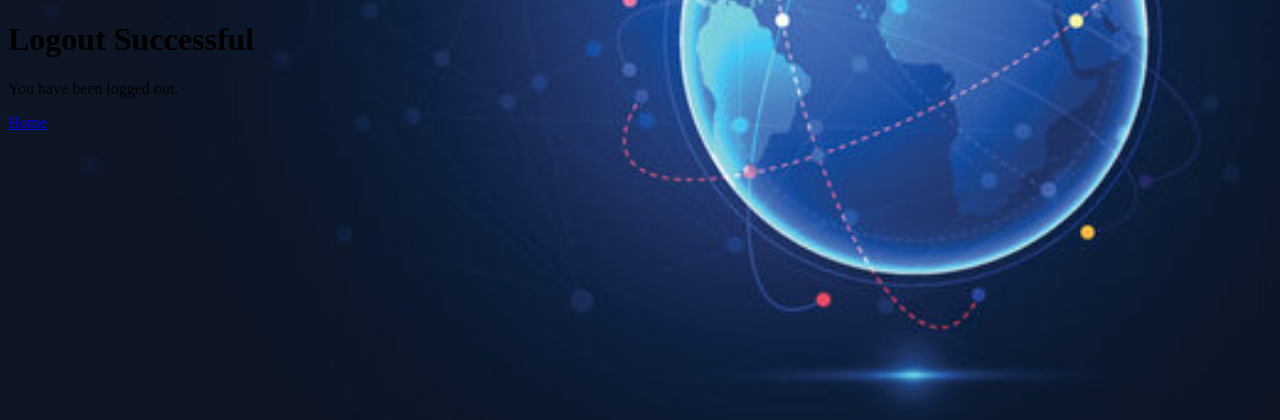
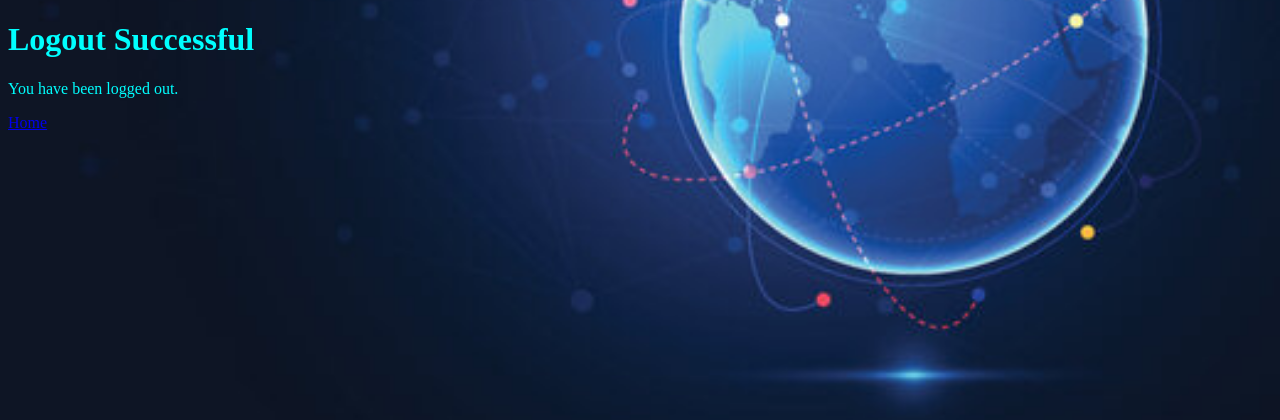
Before and after one commit to Hemant1415/News, a Flask app: page /out in a window 1280 px wide. Shown: the top 420 px of the page. Run offline with Flask 3, Linux system fonts and the light colour scheme; some libraries are stand-ins or nearby versions.

Commit message:
Update logout.html

```diff
--- a/templates/logout.html
+++ b/templates/logout.html
@@ -16,8 +16,8 @@
     </style>
 </head>
 <body>
-    <h1>Logout Successful</h1>
-    <p>You have been logged out.</p>
+    <h1 style="color: #00FFFF;">Logout Successful</h1>
+    <p style="color: #00FFFF;">You have been logged out.</p>
     <a href="/">Home</a>
 </body>
 </html>
```
